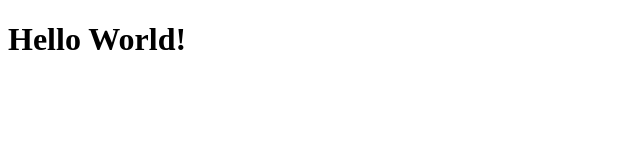
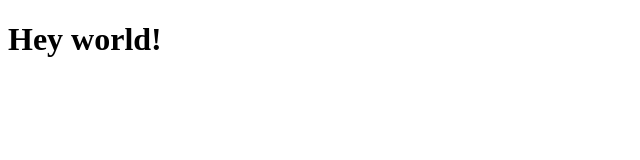
Before and after one commit to ptschantz/pluralsight-js-dev-env, a website: page src/index.html in a window 1280 px wide. Shown: the whole page, without its empty margins (0-640 px from the left). Drawn offline with Linux system fonts and the light colour scheme.

Commit message:
hello world change

```diff
--- a/src/index.html
+++ b/src/index.html
@@ -4,6 +4,8 @@
     <meta charset="UTF-8">
   </head>
   <body>
-    <h1>Hello World!</h1>
+    <h1>
+        Hey world!
+    </h1>
   </body>
 </html>
```
